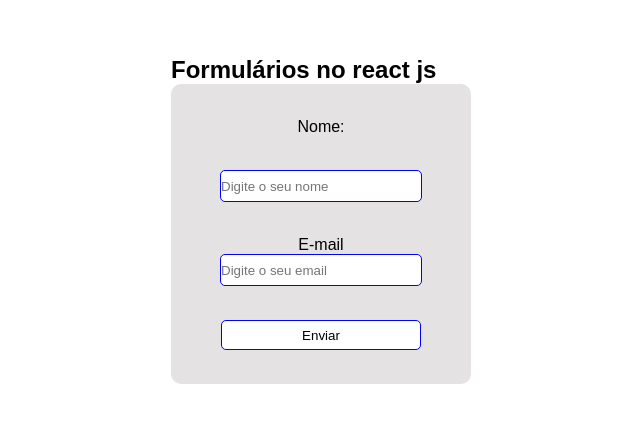
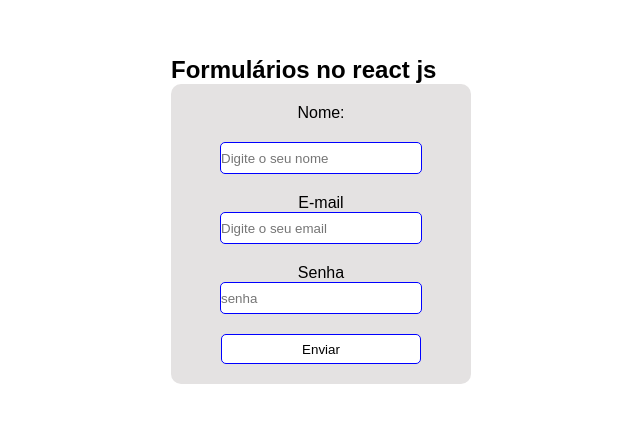
Before and after one commit to theselegadev/react-js, a React (Vite) app in the folder FORM_REACT_5/: page / in a window 1280 px wide. Shown: the part 180-602 px from the top of the page, without its empty margins (319-959 px from the left). Built offline with nearby package versions, Linux system fonts and the light colour scheme.

Commit message:
Alteração de state inline

```diff
--- a/FORM_REACT_5/src/components/MyForm.jsx
+++ b/FORM_REACT_5/src/components/MyForm.jsx
@@ -5,6 +5,8 @@ const MyForm = () => {
     // gerenciamento de dados
     const [name,setName] = useState()
     const [email,setEmail] = useState()
+    // alteração de state inline
+    const [senha,setSenha] = useState()
 
     function handleName(event){
         setName(event.target.value)
@@ -13,7 +15,7 @@ const MyForm = () => {
         setEmail(event.target.value)
     }
 
-    console.log(name,email)
+    console.log(name,email,senha)
   return (
     <div>
         {/* Criação de formulários */}
@@ -25,6 +27,11 @@ const MyForm = () => {
                 <span>E-mail</span>
                 <input type="email" name='email' onChange={handleEmail} placeholder='Digite o seu email'/>
             </label>
+            {/* Alteração de state inline */}
+            <label>
+                <span>Senha</span>
+                <input type="text" placeholder='senha' onChange={(event)=>(setSenha(event.target.value))}/>
+            </label>
             <button type='submit'>Enviar</button>
         </form>
     </div>
```
